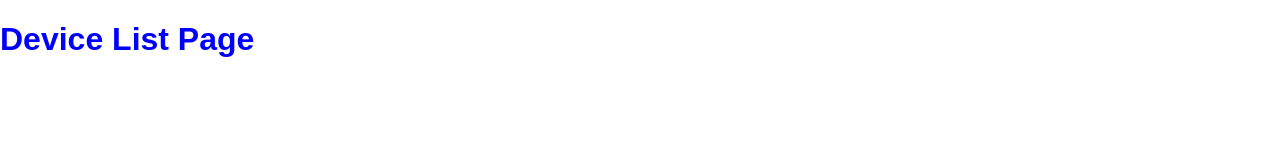
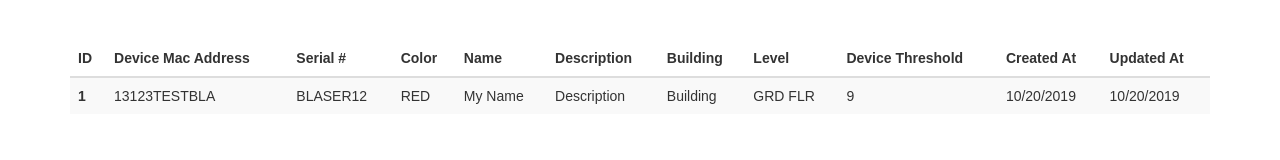
Before and after one commit to chabzlala29/datalink-test-client, a React app: page / in a window 1280 px wide. Built offline with nearby package versions, Linux system fonts and the light colour scheme.

Commit message:
added DeviceRow and created sample data for display

```diff
--- a/package.json
+++ b/package.json
@@ -3,7 +3,9 @@
   "version": "0.1.0",
   "private": true,
   "dependencies": {
+    "bootstrap": "^3.3.7",
     "react": "^15.5.4",
+    "react-bootstrap": "^0.31.0",
     "react-dom": "^15.5.4"
   },
   "devDependencies": {
--- a/src/DeviceList.css
+++ b/src/DeviceList.css
@@ -1,3 +1,3 @@
-h1 {
-  color: blue;
+.DeviceList {
+  padding-top: 40px;
 }
--- a/src/DeviceList.js
+++ b/src/DeviceList.js
@@ -1,11 +1,51 @@
 import React, { Component } from 'react';
+import DeviceRow from './DeviceRow';
 import './DeviceList.css';
+
+const columnNames = [
+  'ID',
+  'Device Mac Address',
+  'Serial #',
+  'Color',
+  'Name',
+  'Description',
+  'Building',
+  'Level',
+  'Device Threshold',
+  'Created At',
+  'Updated At'
+];
 
 class DeviceList extends Component {
   render() {
+    let items = [{
+      id: 1,
+      device_mac: '13123TESTBLA',
+      serial_no: 'BLASER12',
+      color: 'RED',
+      name: 'My Name',
+      description: 'Description',
+      building: 'Building',
+      level: 'GRD FLR',
+      device_threshold: 9,
+      created_at: "10/20/2019",
+      updated_at: "10/20/2019"
+    }];
+
     return (
       <div className="DeviceList">
-        <h1>Device List Page</h1>
+        <div className="container">
+          <table className="table table-striped">
+            <thead>
+              <tr>
+                {columnNames.map( (column, index) => <th key={index}>{column}</th> )}
+              </tr>
+            </thead>
+            <tbody>
+              {items.map( item => <DeviceRow item={item} key={item.id} /> )}
+            </tbody>
+          </table>
+        </div>
       </div>
     );
   }
--- /dev/null
+++ b/src/DeviceRow.js
@@ -0,0 +1,25 @@
+import React, { Component } from 'react';
+
+class DeviceRow extends Component {
+  render() {
+    let item = this.props.item;
+
+    return (
+      <tr>
+        <th scope="row">{item.id}</th>
+        <td>{item.device_mac}</td>
+        <td>{item.serial_no}</td>
+        <td>{item.color}</td>
+        <td>{item.name}</td>
+        <td>{item.description}</td>
+        <td>{item.building}</td>
+        <td>{item.level}</td>
+        <td>{item.device_threshold}</td>
+        <td>{item.created_at}</td>
+        <td>{item.updated_at}</td>
+      </tr>
+    );
+  }
+}
+
+export default DeviceRow;
--- a/src/index.js
+++ b/src/index.js
@@ -1,6 +1,10 @@
 import React from 'react';
 import ReactDOM from 'react-dom';
 import DeviceList from './DeviceList';
+
+// Styles
+import 'bootstrap/dist/css/bootstrap.css';
+import 'bootstrap/dist/css/bootstrap-theme.css';
 import './index.css';
 
 ReactDOM.render(
```
